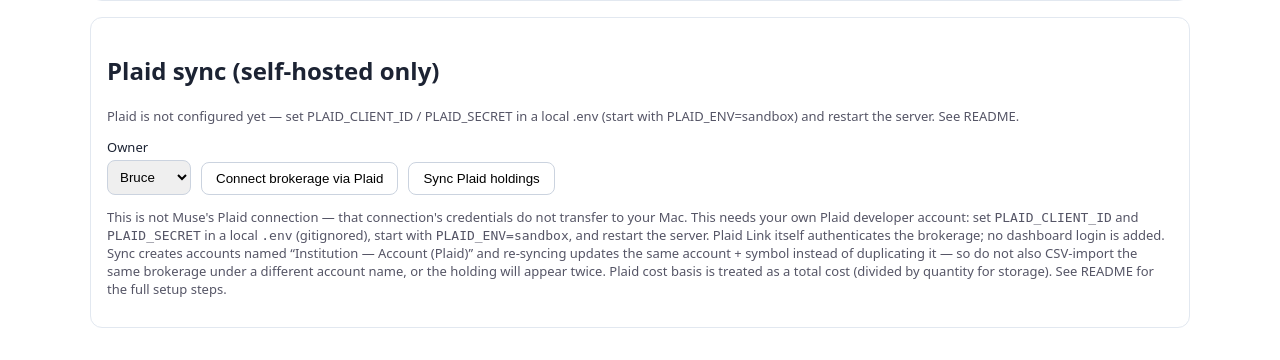
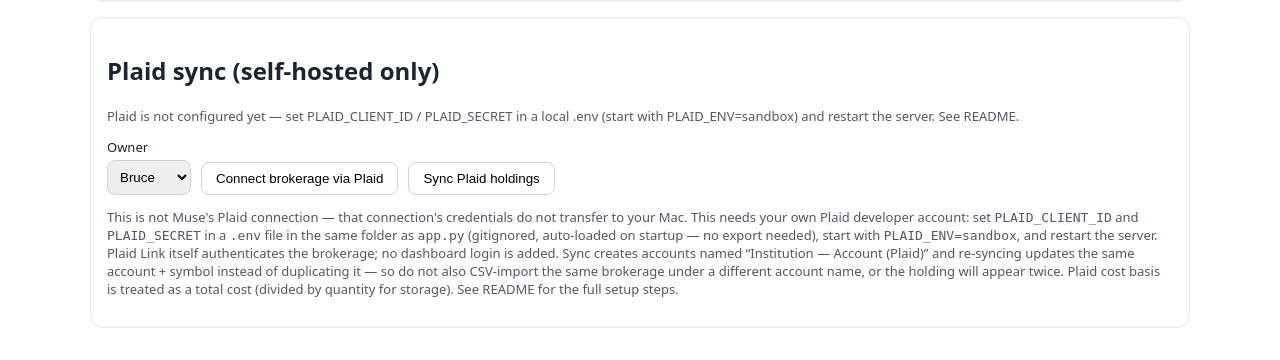
Before and after one commit to brucechen94539/fin_dash, a Flask app: page / in a window 1280 px wide. Shown: the part 2433-2793 px from the top of the page. Run offline with Flask 3, Linux system fonts and the light colour scheme; data comes from the database, SQL or seed files in the repository; data that the repository does not hold is empty; some libraries are stand-ins or nearby versions.

Commit message:
Load .env automatically on startup (stdlib parser, no new dependency, exported env wins over .env)

```diff
--- a/app.py
+++ b/app.py
@@ -22,6 +22,9 @@ Run:
     pip install -r requirements.txt
     python3 app.py          # http://127.0.0.1:5000, PORT env var to change
     # or:  flask --app app run --port 5000
+    # Secrets (PLAID_CLIENT_ID / PLAID_SECRET, FINNHUB_API_KEY) go in
+    # a .env file next to app.py — app.py loads it on startup, no
+    # export needed, and a real exported variable always wins over .env.
 
 Data lives in fin_dash.db (SQLite, created on first run, gitignored).
 Never commit fin_dash.db, a .env file, an API key, or a real brokerage
@@ -41,6 +44,58 @@ from datetime import datetime, timezone
 from flask import Flask, Response, g, jsonify, request, send_from_directory
 
 APP_DIR = os.path.dirname(os.path.abspath(__file__))
+
+
+def _load_dotenv():
+    """Load <app-dir>/.env into os.environ, without a new dependency.
+
+    Why this exists: Flask / Python do NOT read a .env file on their
+    own — a .env file sitting next to app.py is inert until something
+    loads it. Previously fin_dash's README said 'set it in .env and
+    restart', which was wrong: only exported environment variables
+    worked. Now app.py loads .env itself on startup, so creating
+    ~/Documents/github/fin_dash/fin_dash/.env and restarting is
+    enough — no export, no shell history containing a secret.
+
+    Rules (same as python-dotenv's defaults, in miniature):
+    - File is <app-dir>/.env only. A .env in the home directory (~)
+      is NOT read — it must live next to app.py, so a stray home
+      .env cannot silently supply credentials to this app.
+    - Lines are KEY=VALUE, '#' comments and blank lines ignored,
+      an optional leading 'export ' is allowed, and single/double
+      quotes around a value are stripped.
+    - A variable already set in the real environment wins: .env
+      never overwrites an exported value. That keeps `export
+      PLAID_ENV=production` (or a CI secret) authoritative.
+    - A missing or unreadable .env is not an error: the app runs
+      exactly as before, with Plaid reporting 'not configured'.
+    - No new dependency is added for this: the parser is ~20 lines
+      of stdlib, so pulling this change needs no pip install."""
+    path = os.path.join(APP_DIR, ".env")
+    try:
+        with open(path, "r", encoding="utf-8") as f:
+            lines = f.read().splitlines()
+    except OSError:
+        return
+    for raw in lines:
+        line = raw.strip()
+        if not line or line.startswith("#"):
+            continue
+        if line.startswith("export "):
+            line = line[len("export "):].strip()
+        if "=" not in line:
+            continue
+        key, value = line.split("=", 1)
+        key, value = key.strip(), value.strip()
+        if not key or key in os.environ:
+            continue
+        if len(value) >= 2 and value[0] == value[-1] and value[0] in ("'", '"'):
+            value = value[1:-1]
+        os.environ[key] = value
+
+
+_load_dotenv()
+
 DB_PATH = os.environ.get("FIN_DASH_DB", os.path.join(APP_DIR, "fin_dash.db"))
 FINNHUB_KEY = os.environ.get("FINNHUB_API_KEY", "").strip()
 
--- a/templates/index.html
+++ b/templates/index.html
@@ -127,7 +127,7 @@
     <button type="button" id="plaid-sync">Sync Plaid holdings</button>
     <span id="plaid-result"></span>
   </form>
-  <p class="small">This is not Muse's Plaid connection — that connection's credentials do not transfer to your Mac. This needs your own Plaid developer account: set <code>PLAID_CLIENT_ID</code> and <code>PLAID_SECRET</code> in a local <code>.env</code> (gitignored), start with <code>PLAID_ENV=sandbox</code>, and restart the server. Plaid Link itself authenticates the brokerage; no dashboard login is added. Sync creates accounts named “Institution — Account (Plaid)” and re-syncing updates the same account + symbol instead of duplicating it — so do not also CSV-import the same brokerage under a different account name, or the holding will appear twice. Plaid cost basis is treated as a total cost (divided by quantity for storage). See README for the full setup steps.</p>
+  <p class="small">This is not Muse's Plaid connection — that connection's credentials do not transfer to your Mac. This needs your own Plaid developer account: set <code>PLAID_CLIENT_ID</code> and <code>PLAID_SECRET</code> in a <code>.env</code> file in the same folder as <code>app.py</code> (gitignored, auto-loaded on startup — no export needed), start with <code>PLAID_ENV=sandbox</code>, and restart the server. Plaid Link itself authenticates the brokerage; no dashboard login is added. Sync creates accounts named “Institution — Account (Plaid)” and re-syncing updates the same account + symbol instead of duplicating it — so do not also CSV-import the same brokerage under a different account name, or the holding will appear twice. Plaid cost basis is treated as a total cost (divided by quantity for storage). See README for the full setup steps.</p>
 </section>
 
 <script src="https://cdn.plaid.com/link/v2/stable/link-initialize.js"></script>
```
Also changed, not shown: README.md, 1 other file.
